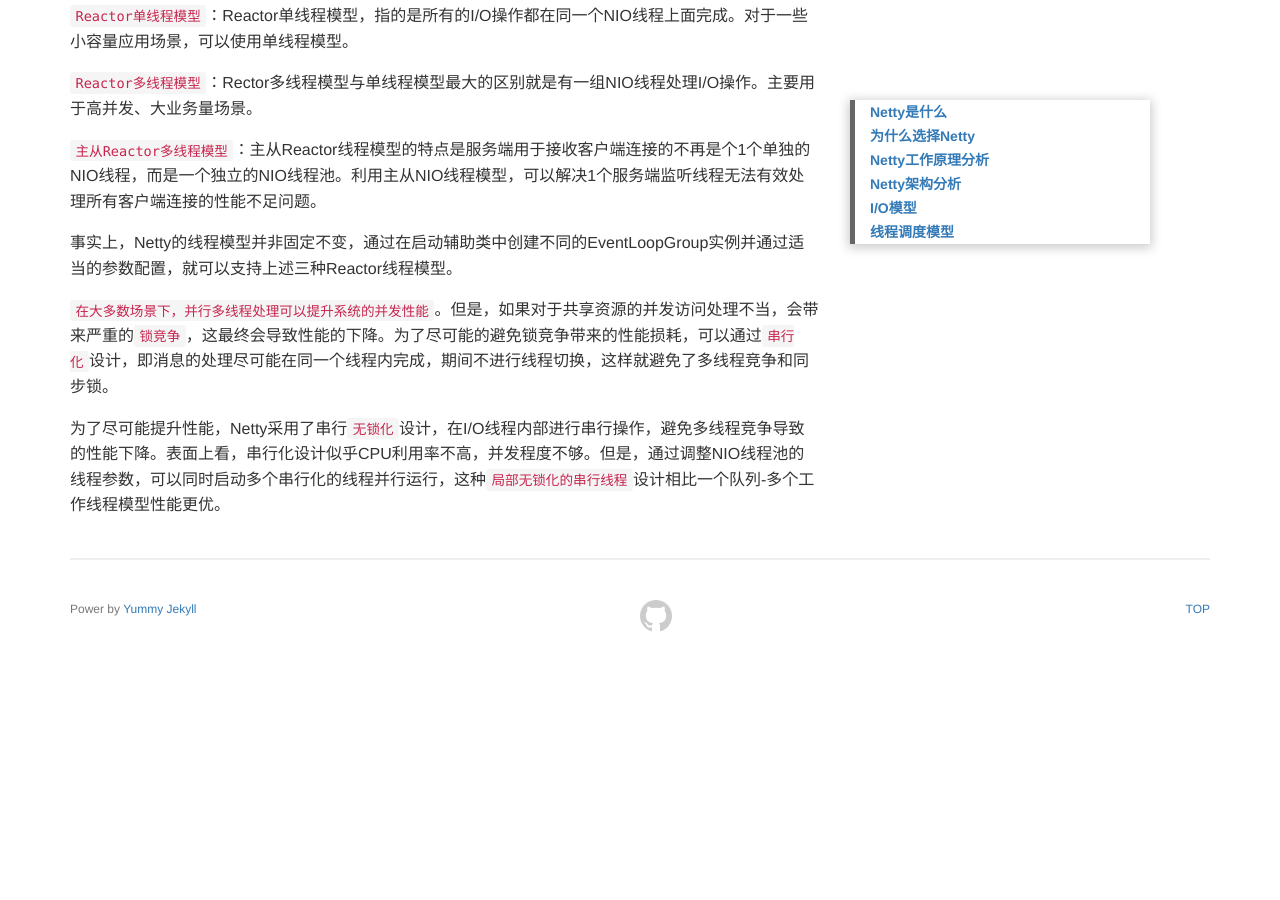
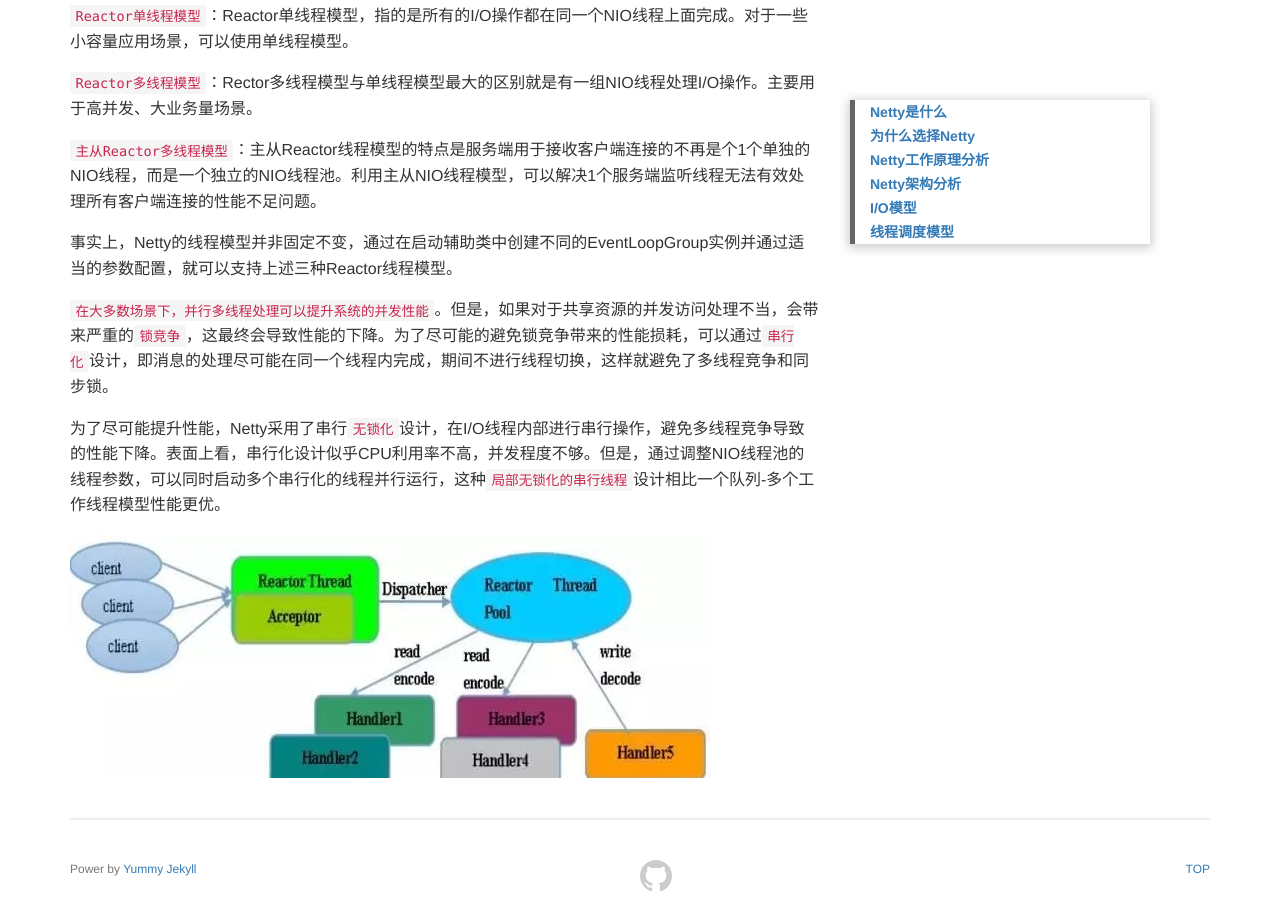
Before and after one commit to kookx/kookx.github.io, a Jekyll site: the page built from _posts/2019-01-07-Netty高性能实战.md, in a window 1280 px wide and 900 px high, scrolled down 5510 px. Built offline with Jekyll 4.4.1, drawn with Linux system fonts in a browser that asks for light colours; before the commit the page ends 6150 px from its top, so only the background shows below that.

Commit message:
Update 2019-01-07-Netty高性能实战.md

```diff
--- a/_posts/2019-01-07-Netty高性能实战.md
+++ b/_posts/2019-01-07-Netty高性能实战.md
@@ -131,3 +131,5 @@
 `在大多数场景下，并行多线程处理可以提升系统的并发性能`。但是，如果对于共享资源的并发访问处理不当，会带来严重的`锁竞争`，这最终会导致性能的下降。为了尽可能的避免锁竞争带来的性能损耗，可以通过`串行化`设计，即消息的处理尽可能在同一个线程内完成，期间不进行线程切换，这样就避免了多线程竞争和同步锁。
 
 为了尽可能提升性能，Netty采用了串行`无锁化`设计，在I/O线程内部进行串行操作，避免多线程竞争导致的性能下降。表面上看，串行化设计似乎CPU利用率不高，并发程度不够。但是，通过调整NIO线程池的线程参数，可以同时启动多个串行化的线程并行运行，这种`局部无锁化的串行线程`设计相比一个队列-多个工作线程模型性能更优。
+
+![netty线程模型](http://onekook.com/bower_components/extend/images/netty-8.JPEG)
```
